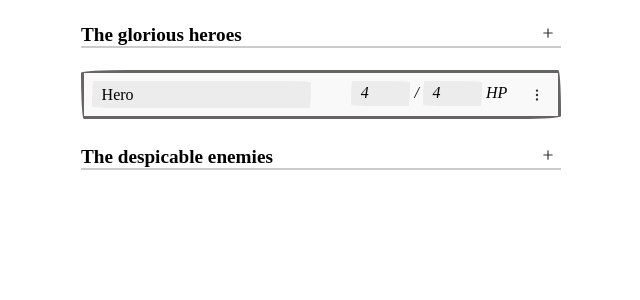
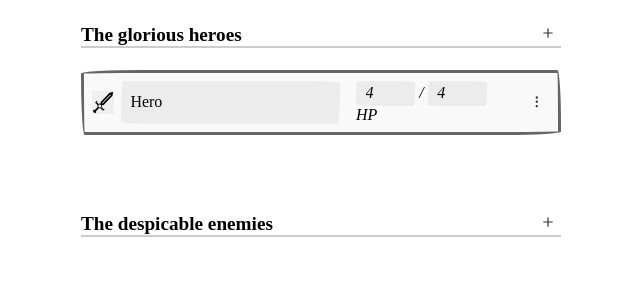
Before and after one commit to maradotwebp/initiative, a Vue app: page / in a window 1280 px wide. Both pictures are taken after a click on the button 866 px from the left and 32 px from the top of the page. Shown: the top 300 px of the page, without its empty margins (319-959 px from the left). Built offline with nearby package versions, Linux system fonts and the light colour scheme; a web font is replaced by a local one.

Commit message:
add icon to characters

```diff
--- a/src/App.vue
+++ b/src/App.vue
@@ -2,6 +2,8 @@
 import {Ref, ref} from "vue";
 import type { ICharacter as ICharacter } from "./core/character.ts";
 import CharacterList from "./components/CharacterCreatorList.vue";
+import broadswordUrl from "./assets/broadsword.svg";
+import macheteUrl from "./assets/machete.svg";
 
 const heroes = ref<ICharacter[]>([]);
 const enemies = ref<ICharacter[]>([]);
@@ -33,12 +35,18 @@ const copyEnemy = (char: ICharacter) => copyCharacter(enemies, char);
 <template>
   <div class="main">
     <CharacterList :characters="heroes" @add="addHero" @delete="deleteHero" @copy="copyHero">
+      <template #icon>
+        <img class="icon" :src="broadswordUrl" />
+      </template>
       <template #title>
         <h1>The glorious heroes</h1>
       </template>
     </CharacterList>
 
     <CharacterList :characters="enemies" @add="addEnemy" @delete="deleteEnemy" @copy="copyEnemy">
+      <template #icon>
+        <img class="icon" :src="macheteUrl" />
+      </template>
       <template #title>
         <h1>The despicable enemies</h1>
       </template>
@@ -51,10 +59,18 @@ const copyEnemy = (char: ICharacter) => copyCharacter(enemies, char);
   max-width: 60ch;
   margin: auto;
   padding: 1.2em 0.6em;
+
+  display: flex;
+  flex-direction: column;
+  gap: 3.2em;
 }
 
 h1 {
   font-size: 1.2em;
   margin: 0;
 }
+
+.icon {
+  height: 1.4em;
+}
 </style>
--- a/src/components/CharacterCreator.vue
+++ b/src/components/CharacterCreator.vue
@@ -20,7 +20,10 @@ function toggleTray() {
 <template>
   <div class="wrapper">
     <Box class="character">
-      <Input class="name-input" maxlength="20" v-model="character.name" />
+      <div class="left">
+        <slot name="icon" />
+        <Input class="name-input" maxlength="20" v-model="character.name" />
+      </div>
       <div class="right">
         <div class="hp">
           <Input class="hp-input" type="number" min="0" max="999" placeholder="cur" v-model="character.hp.current" />
@@ -74,9 +77,16 @@ function toggleTray() {
   margin: 0 0.6em;
 }
 
+.left {
+  display: flex;
+  gap: .4em;
+  align-items: center;
+}
+
 .right {
   display: flex;
   gap: 1em;
+  align-items: center;
 }
 
 .hp {
--- a/src/components/CharacterCreatorList.vue
+++ b/src/components/CharacterCreatorList.vue
@@ -31,6 +31,9 @@ const emit = defineEmits<{
     <div class="list">
       <TransitionGroup name="list">
         <Character v-for="character in characters" :key="character" :character="character">
+          <template #icon>
+            <slot name="icon" />
+          </template>
           <template #actions>
             <div class="actions">
               <IconButton title="Copy" @click="emit('copy', character)">
```
Also changed, not shown: src/assets/broadsword.svg (added), src/assets/machete.svg (added).
